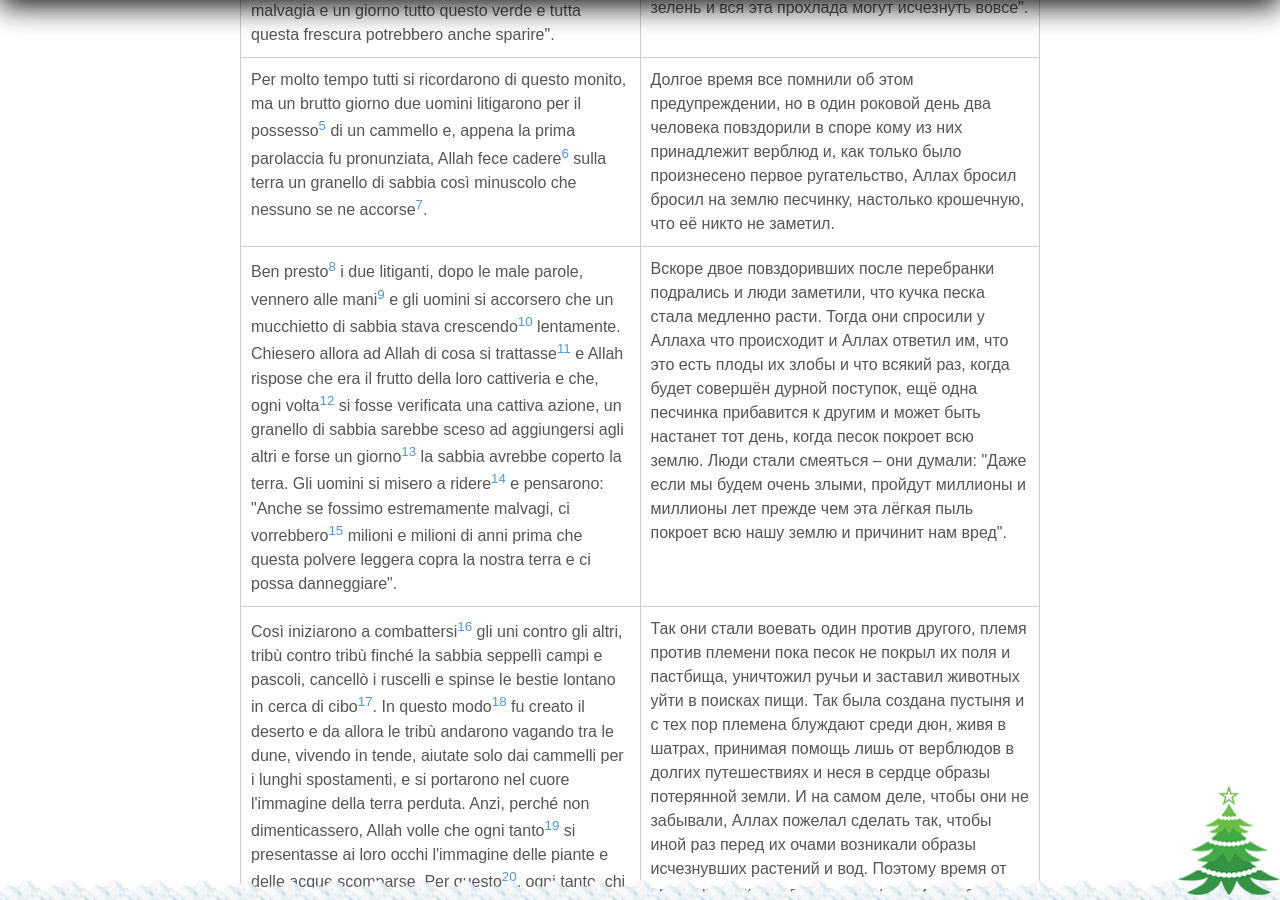
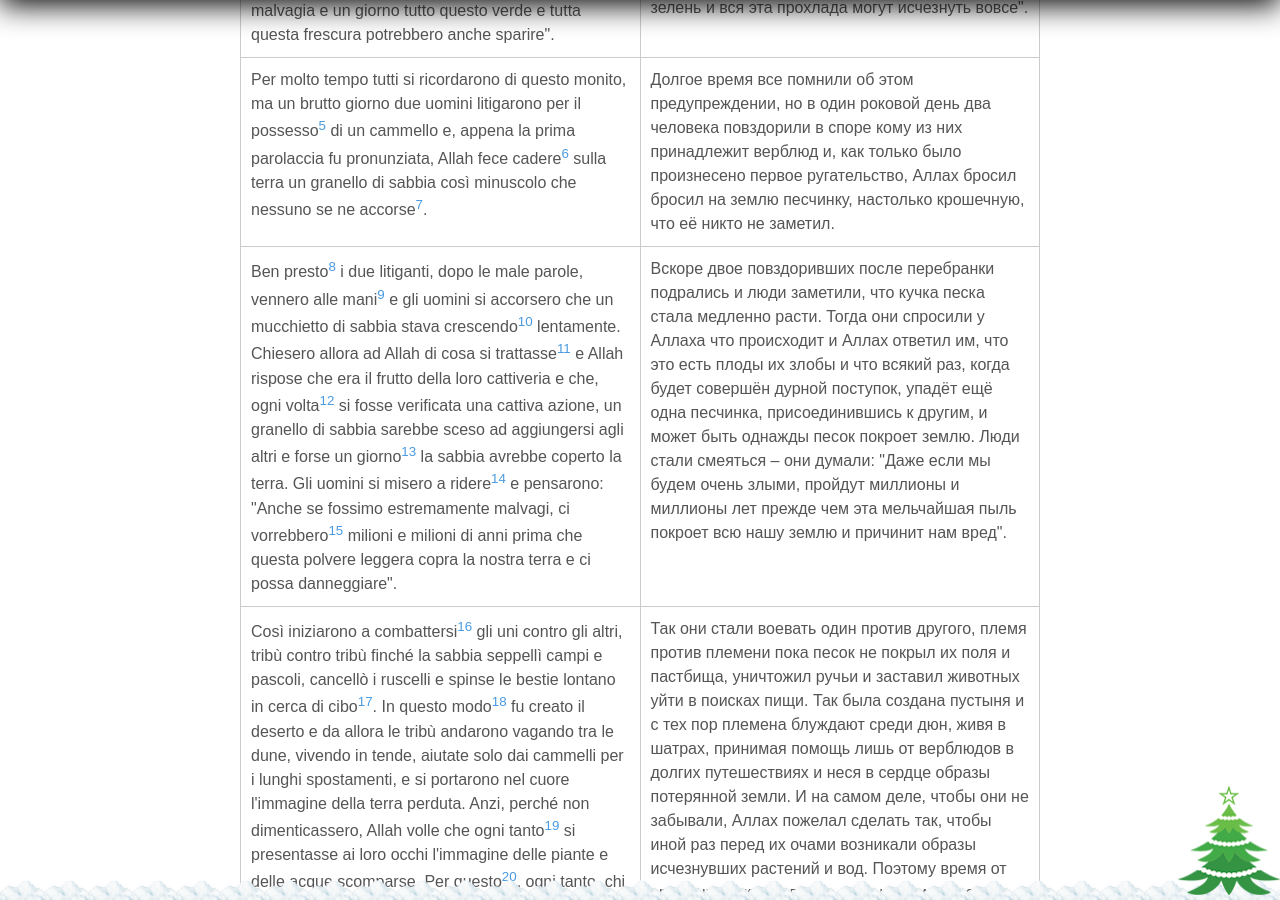
Before and after one commit to postolny/postolny.github.io, a Jekyll site: the page built from _posts/2021-03-15-la-creazione-dei-deserti.md, in a window 1280 px wide and 900 px high, scrolled down 1181 px. Built offline with Jekyll 4.4.1, drawn with Linux system fonts in a browser that asks for light colours; nearby versions of some CDN libraries.

Commit message:
Add files via upload

```diff
--- a/_posts/2021-03-15-la-creazione-dei-deserti.md
+++ b/_posts/2021-03-15-la-creazione-dei-deserti.md
@@ -21,7 +21,7 @@
 |Molti secoli fa, che ci crediate[^1] o no, la terra era verde e fresca, migliaia di ruscelli la percorrevano, gli alberi erano ricchi d'ogni genere[^2] di frutta e gli uomini, che ignoravano il male, vivevano felici senza farsi la guerra[^3].|Много веков назад, верите вы тому или нет, земля была зелёной и прохладной, тысячи ручьёв текли по ней, деревья были богаты всевозможными плодами и люди не знали зла и жили счастливо, не затевая войн.|
 |Allah aveva detto agli uomini: "Questo bel giardino è vostro e vostri sono i suoi frutti, dovete però sempre agire con giustizia, altrimenti lascerò cadere[^4] un granello di sabbia sulla terra per ogni vostra azione malvagia e un giorno tutto questo verde e tutta questa frescura potrebbero anche sparire".|Аллах сказал людям: "Этот прекрасный сад – ваш и ваши его плоды, но вы должны жить праведно, а иначе за каждый ваш дурной поступок я стану бросать песчинку на землю и однажды вся эта зелень и вся эта прохлада могут исчезнуть вовсе".|
 |Per molto tempo tutti si ricordarono di questo monito, ma un brutto giorno due uomini litigarono per il possesso[^5] di un cammello e, appena la prima parolaccia fu pronunziata, Allah fece cadere[^6] sulla terra un granello di sabbia così minuscolo che nessuno se ne accorse[^7].|Долгое время все помнили об этом предупреждении, но в один роковой день два человека повздорили в споре кому из них принадлежит верблюд и, как только было произнесено первое ругательство, Аллах бросил бросил на землю песчинку, настолько крошечную, что её никто не заметил.|
-|Ben presto[^8] i due litiganti, dopo le male parole, vennero alle mani[^9] e gli uomini si accorsero che un mucchietto di sabbia stava crescendo[^10] lentamente. Chiesero allora ad Allah di cosa si trattasse[^11] e Allah rispose che era il frutto della loro cattiveria e che, ogni volta[^12] si fosse verificata una cattiva azione, un granello di sabbia sarebbe sceso ad aggiungersi agli altri e forse un giorno[^13] la sabbia avrebbe coperto la terra. Gli uomini si misero a ridere[^14] e pensarono: "Anche se fossimo estremamente malvagi, ci vorrebbero[^15] milioni e milioni di anni prima che questa polvere leggera copra la nostra terra e ci possa danneggiare".|Вскоре двое повздоривших после перебранки подрались и люди заметили, что кучка песка стала медленно расти. Тогда они спросили у Аллаха что происходит и Аллах ответил им, что это есть плоды их злобы и что всякий раз, когда будет совершён дурной поступок, ещё одна песчинка прибавится к другим и может быть настанет тот день, когда песок покроет всю землю. Люди стали смеяться – они думали: "Даже если мы будем очень злыми, пройдут миллионы и миллионы лет прежде чем эта лёгкая пыль покроет всю нашу землю и причинит нам вред".|
+|Ben presto[^8] i due litiganti, dopo le male parole, vennero alle mani[^9] e gli uomini si accorsero che un mucchietto di sabbia stava crescendo[^10] lentamente. Chiesero allora ad Allah di cosa si trattasse[^11] e Allah rispose che era il frutto della loro cattiveria e che, ogni volta[^12] si fosse verificata una cattiva azione, un granello di sabbia sarebbe sceso ad aggiungersi agli altri e forse un giorno[^13] la sabbia avrebbe coperto la terra. Gli uomini si misero a ridere[^14] e pensarono: "Anche se fossimo estremamente malvagi, ci vorrebbero[^15] milioni e milioni di anni prima che questa polvere leggera copra la nostra terra e ci possa danneggiare".|Вскоре двое повздоривших после перебранки подрались и люди заметили, что кучка песка стала медленно расти. Тогда они спросили у Аллаха что происходит и Аллах ответил им, что это есть плоды их злобы и что всякий раз, когда будет совершён дурной поступок, упадёт ещё одна песчинка, присоединившись к другим, и может быть однажды песок покроет землю. Люди стали смеяться – они думали: "Даже если мы будем очень злыми, пройдут миллионы и миллионы лет прежде чем эта мельчайшая пыль покроет всю нашу землю и причинит нам вред".|
 |Così iniziarono a combattersi[^16] gli uni contro gli altri, tribù contro tribù finché la sabbia seppellì campi e pascoli, cancellò i ruscelli e spinse le bestie lontano in cerca di cibo[^17]. In questo modo[^18] fu creato il deserto e da allora le tribù andarono vagando tra le dune, vivendo in tende, aiutate solo dai cammelli per i lunghi spostamenti, e si portarono nel cuore l'immagine della terra perduta. Anzi, perché non dimenticassero, Allah volle che ogni tanto[^19] si presentasse ai loro occhi l'immagine delle piante e delle acque scomparse. Per questo[^20], ogni tanto, chi cammina nel deserto vede cose che non ci sono[^21], tende le braccia per toccarle, ma la visione subito svanisce. Sono come i sogni ad occhi aperti e la gente li chiama miraggi.|Так они стали воевать один против другого, племя против племени пока песок не покрыл их поля и пастбища, уничтожил ручьи и заставил животных уйти в поисках пищи. Так была создана пустыня и с тех пор племена блуждают среди дюн, живя в шатрах, принимая помощь лишь от верблюдов в долгих путешествиях и неся в сердце образы потерянной земли. И на самом деле, чтобы они не забывали, Аллах пожелал сделать так, чтобы иной раз перед их очами возникали образы исчезнувших растений и вод. Поэтому время от времени те, кто ходят по пустыне, видит вещи, которых нет на самом деле, протягивают руки, чтобы дотронуться до них, но видение тут же исчезает. Это подобно сну с открытыми глазами и люди называют это миражами.|
 |Solo dove gli uomini hanno osservato le leggi di Allah ci sono ancora ruscelli e palmeti, e la sabbia non può cancellarli, ma li circonda come il mare l'isola. Questi luoghi si chiamano oasi e là gli uomini si fermano per trovare acqua, cibo, riposo ricordando ogni volta le parole di Allah: "Non trasformate il mio mondo verde in un deserto infinito".|Только там, где люди соблюдают заповеди Аллаха, всё ещё существуют ручьи и пальмовые рощи и песок не может их уничтожить, но окружает их как море окружает остров. Эти места называют оазисами и там люди останавливаются, чтобы найти воду, пищу, отдых, вспоминая каждый раз слова Аллаха: "Не превращай мой зелёный мир в бескрайнюю пустыню".|
 
```
